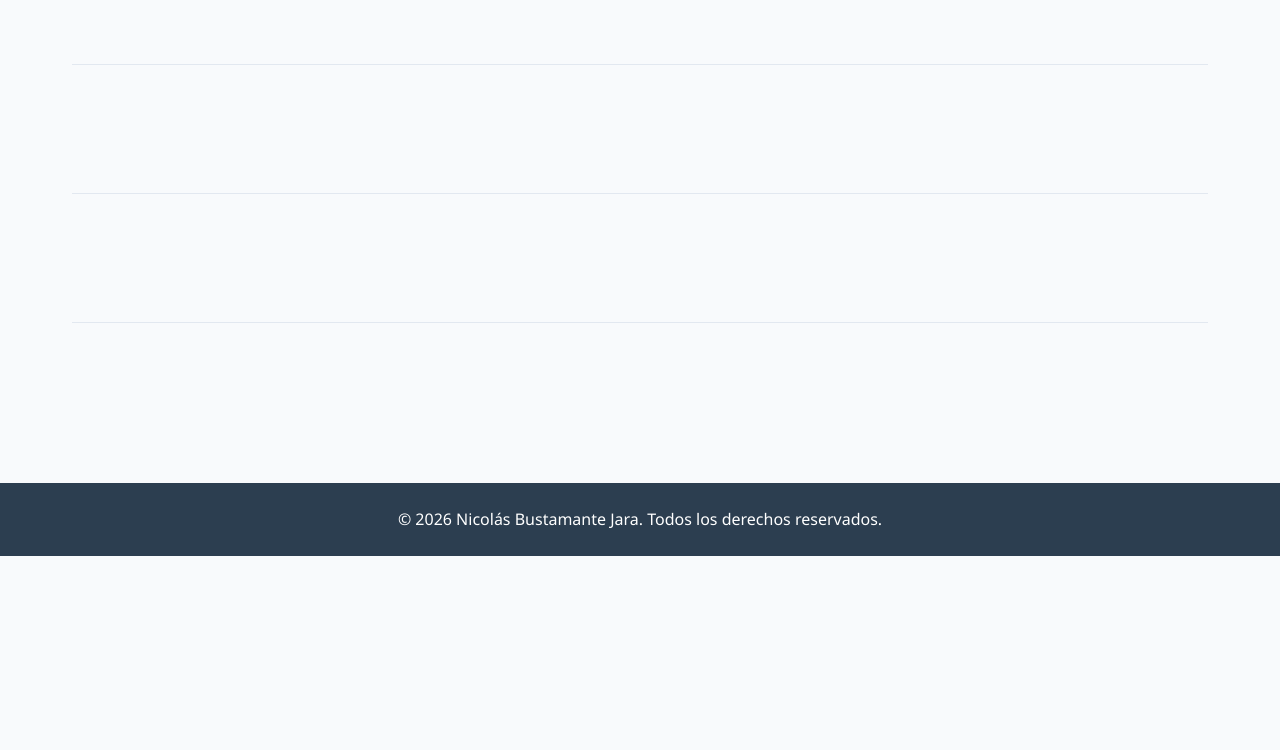
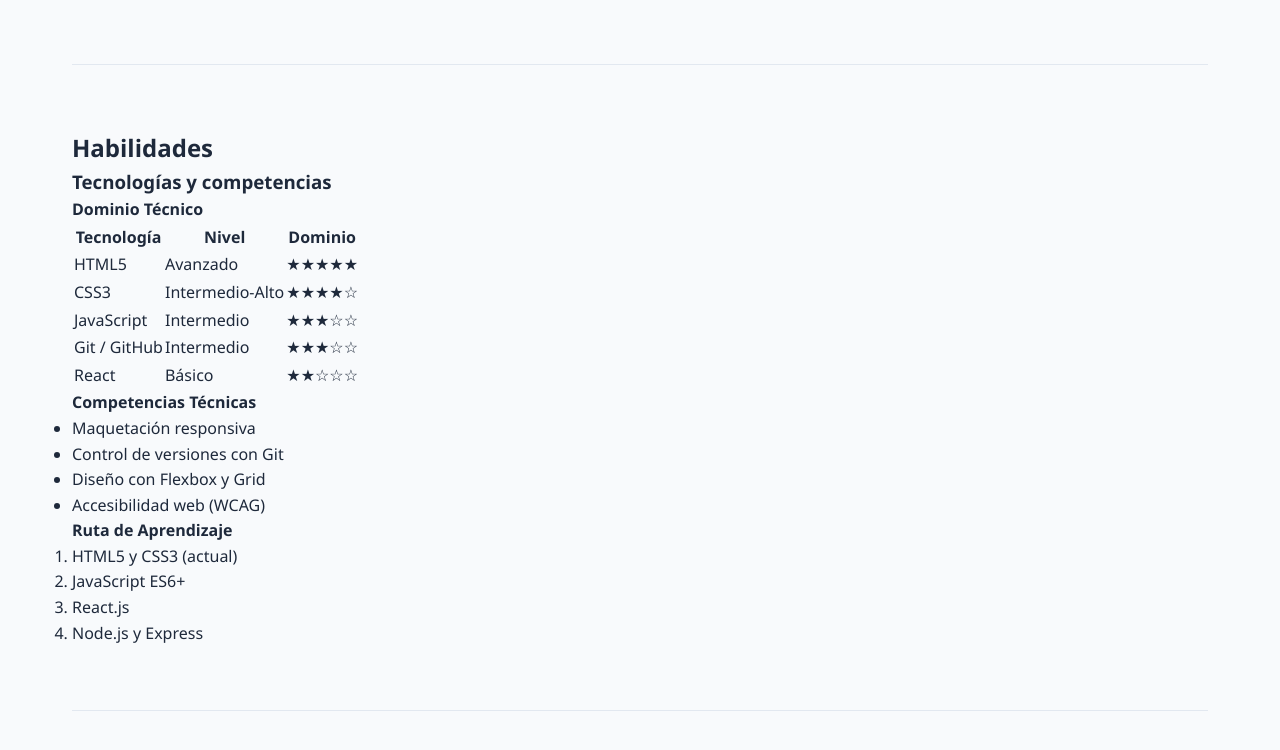
Before and after one commit to nicolas64615/Portafolio, a plain HTML site: page Evaluación 1/Portafolio/index.html in a window 1280 px wide. Shown: the part 656-1406 px from the top of the page. Before the commit the page ends 1212 px from the top, so only its background shows below. Drawn offline with Linux system fonts and the light colour scheme.

Commit message:
feat: habilidades y tabla
Sección de habilidades con tabla HTML (<table>,
<thead>, <tbody>, <tr>, <td>), listas ordenadas y
desordenadas.

```diff
--- a/Evaluación 1/Portafolio/index.html
+++ b/Evaluación 1/Portafolio/index.html
@@ -63,7 +63,56 @@
                 </aside>
             </div>
         </section>
-        <section id="habilidades" class="seccion"></section>
+                <!-- SECCIÓN HABILIDADES -->
+        <section id="habilidades" class="seccion">
+            <h2 class="seccion__titulo">Habilidades</h2>
+            <h3 class="seccion__subtitulo">Tecnologías y competencias</h3>
+
+            <div class="habilidades__contenedor">
+                <!-- Tabla de Habilidades Técnicas -->
+                <div class="habilidades__tabla">
+                    <h4>Dominio Técnico</h4>
+                    <table>
+                        <thead>
+                            <tr>
+                                <th>Tecnología</th>
+                                <th>Nivel</th>
+                                <th>Dominio</th>
+                            </tr>
+                        </thead>
+                        <tbody>
+                            <tr><td>HTML5</td><td>Avanzado</td><td>★★★★★</td></tr>
+                            <tr><td>CSS3</td><td>Intermedio-Alto</td><td>★★★★☆</td></tr>
+                            <tr><td>JavaScript</td><td>Intermedio</td><td>★★★☆☆</td></tr>
+                            <tr><td>Git / GitHub</td><td>Intermedio</td><td>★★★☆☆</td></tr>
+                            <tr><td>React</td><td>Básico</td><td>★★☆☆☆</td></tr>
+                        </tbody>
+                    </table>
+                </div>
+
+                <!-- Listas de Competencias -->
+                <div class="habilidades__listas">
+                    <article class="habilidades__tecnicas">
+                        <h4>Competencias Técnicas</h4>
+                        <ul>
+                            <li>Maquetación responsiva</li>
+                            <li>Control de versiones con Git</li>
+                            <li>Diseño con Flexbox y Grid</li>
+                            <li>Accesibilidad web (WCAG)</li>
+                        </ul>
+                    </article>
+                    <article class="habilidades__aprendizaje">
+                        <h4>Ruta de Aprendizaje</h4>
+                        <ol>
+                            <li>HTML5 y CSS3 (actual)</li>
+                            <li>JavaScript ES6+</li>
+                            <li>React.js</li>
+                            <li>Node.js y Express</li>
+                        </ol>
+                    </article>
+                </div>
+            </div>
+        </section>
         <section id="proyectos" class="seccion"></section>
         <section id="contacto" class="seccion"></section>
     </main>
```
